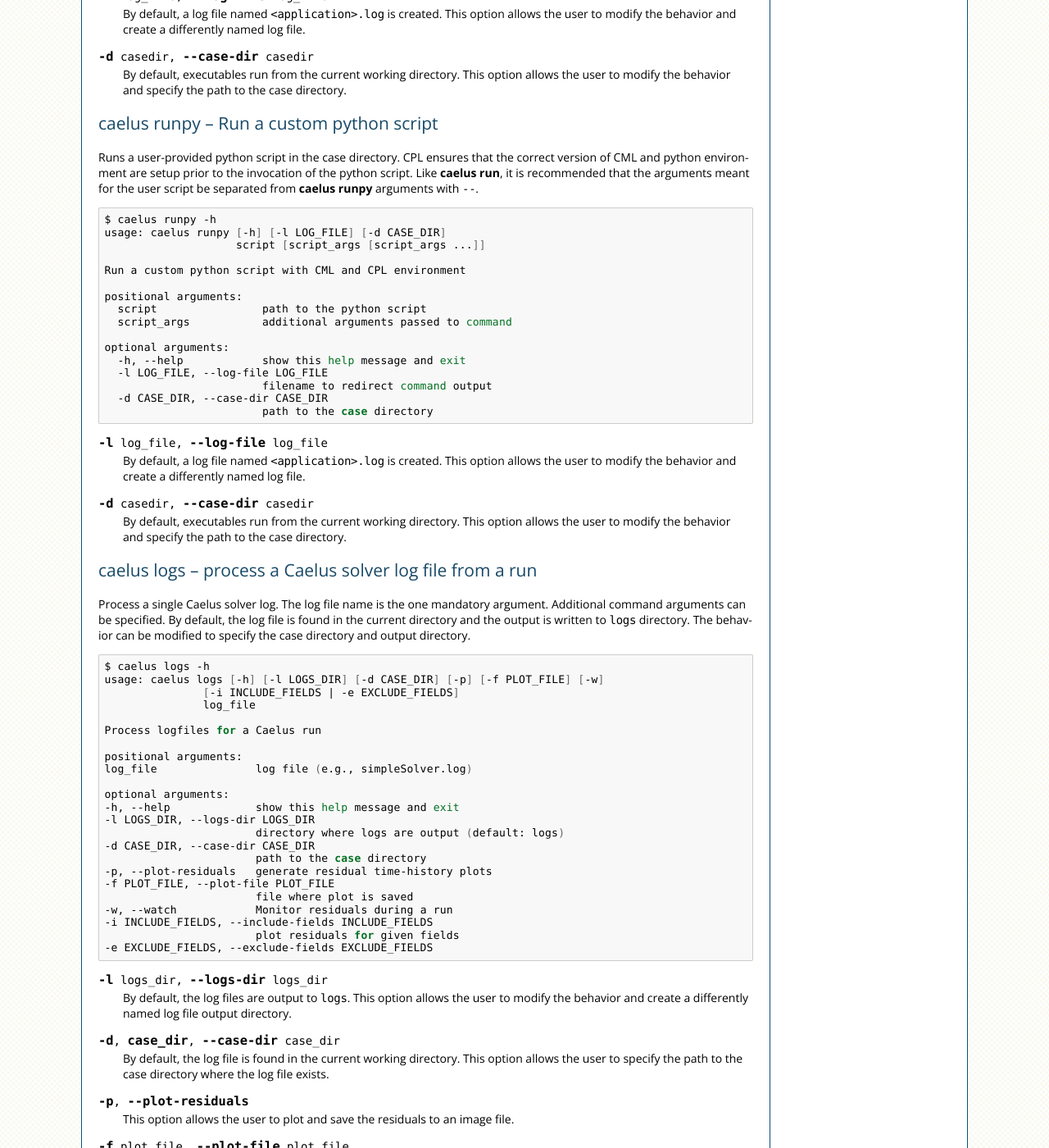
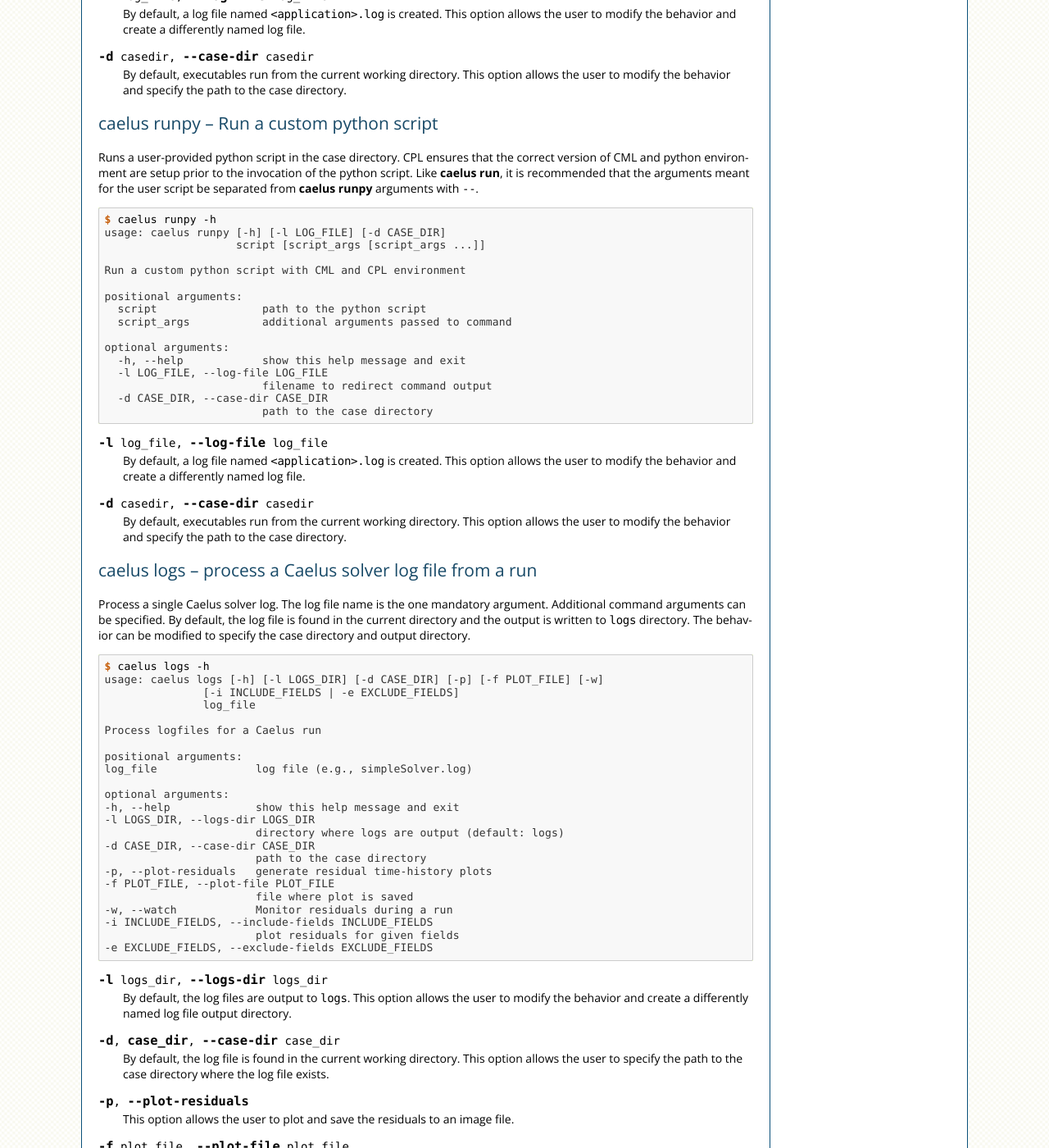
Before and after one commit to sayerhs/cpl, a Sphinx documentation site: the page built from docs/source/user/cli_apps/caelus.rst, in a window 1280 px wide and 1400 px high, scrolled down 3262 px. Shown: the whole window at 82% size. Built offline with Sphinx 7.4.7, drawn with Linux system fonts in a browser that asks for light colours; some of the changed text lies outside the part shown.

Commit message:
Minor formatting change in docs

```diff
--- a/docs/source/user/cli_apps/caelus.rst
+++ b/docs/source/user/cli_apps/caelus.rst
@@ -30,7 +30,7 @@ Action      Purpose
    the previous section. Care must be take to include the common options before
    the subcommand, i.e.,
 
-   .. code-block:: bash
+   .. code-block:: console
 
       # Correct usage
       caelus -vvv cfg -f caelus.yaml
@@ -50,7 +50,7 @@ for debugging.
 
 .. program:: caelus cfg
 
-.. code-block:: bash
+.. code-block:: console
 
    $ caelus cfg -h
    usage: caelus cfg [-h] [-f CONFIG_FILE] [-b]
@@ -85,7 +85,7 @@ directory, and name of the new case that is created. By default, the new case
 directory is created in the current working directory and must not already
 exist. CPL will not attempt to overwrite existing directories during clone.
 
-.. code-block:: bash
+.. code-block:: console
 
    $ caelus clone -h
    usage: caelus clone [-h] [-m] [-z] [-s] [-e EXTRA_PATTERNS] [-d BASE_DIR]
@@ -129,7 +129,7 @@ exist. CPL will not attempt to overwrite existing directories during clone.
    the source directory that must be skipped while cloning the case directory.
    This option can be repeated multiple times to provide more than one pattern.
 
-   .. code-block:: bash
+   .. code-block:: console
 
       # Skip all bash files and text files in the source directory
       caelus clone -e "*.sh" -e "*.txt" old_case_dir new_case_dir
@@ -151,7 +151,7 @@ directory. The behavior can be modified to read other file names and locations.
 
 .. program:: caelus tasks
 
-.. code-block:: bash
+.. code-block:: console
 
    $ caelus tasks -h
    usage: caelus tasks [-h] [-f FILE]
@@ -186,7 +186,7 @@ specify the case directory.
 
 .. program:: caelus run
 
-.. code-block:: bash
+.. code-block:: console
 
    $ caelus run -h
    usage: caelus run [-h] [-p] [-l LOG_FILE] [-d CASE_DIR] [-m MACHINEFILE]
@@ -242,7 +242,7 @@ arguments with ``--``.
 
 .. program:: caelus runpy
 
-.. code-block:: bash
+.. code-block:: console
 
    $ caelus runpy -h
    usage: caelus runpy [-h] [-l LOG_FILE] [-d CASE_DIR]
@@ -284,7 +284,7 @@ directory.
 
 .. program:: caelus logs
 
-.. code-block:: bash
+.. code-block:: console
 
    $ caelus logs -h
    usage: caelus logs [-h] [-l LOGS_DIR] [-d CASE_DIR] [-p] [-f PLOT_FILE] [-w]
@@ -344,7 +344,7 @@ directory.
    used to only include specific fields in residual plot. Multiple fields
    can be provided to this option. For example,
 
-   .. code-block:: bash
+   .. code-block:: console
 
       # Plot pressure and momentum residuals from simpleSolver case log
       caelus logs -p -i "p Ux Uy Uz" simpleSolver.log
@@ -355,7 +355,7 @@ directory.
    used to exclude specific fields in residual plot. Multiple fields
    be provided to this option. For example,
 
-   .. code-block:: bash
+   .. code-block:: console
 
       # Exclude TKE and omega residuals from simpleSolver case log
       caelus logs -p -e "k epsilon" simpleSolver.log
@@ -370,7 +370,7 @@ additional files and directories.
 
 .. program:: caelus clean
 
-.. code-block:: bash
+.. code-block:: console
 
    $ caelus clean -h
    usage: caelus clean [-h] [-d CASE_DIR] [-m] [-z] [-t] [-P] [-p PRESERVE]
--- a/docs/source/user/cli_apps/caelus_sim.rst
+++ b/docs/source/user/cli_apps/caelus_sim.rst
@@ -27,7 +27,7 @@ Action       Purpose
    previously. Care must be taken to include the common options before the
    subcommand, i.e.,
 
-   .. code-block:: bash
+   .. code-block:: console
 
       # Correct usage
       caelus_sim -v setup
@@ -45,7 +45,7 @@ matrix appear as subdirectories to the top-level analysis directory.
 
 .. program:: caelus_sim setup
 
-.. code-block:: bash
+.. code-block:: console
 
    $ caelus_sim setup -h
    usage: caelus_sim setup [-h] [-n SIM_NAME] [-d BASE_DIR] [-s] [-p]
--- a/docs/source/user/cli_apps/caelus_tutorials.rst
+++ b/docs/source/user/cli_apps/caelus_tutorials.rst
@@ -50,7 +50,7 @@ Caelus CML distribution.
    A shell wildcard pattern to match tutorial names that must be executed. This
    option can be used multiple times to match different patterns. For example,
 
-   .. code-block:: bash
+   .. code-block:: console
 
       # Run all simpleSolver cases and pisoSolver's cavity case
       caelus_tutorials -i "*simpleSolver* -i "*cavity*"
@@ -63,7 +63,7 @@ Caelus CML distribution.
    tutorial run. This option can be used multiple times to match different
    patterns. For example,
 
-   .. code-block:: bash
+   .. code-block:: console
 
       # Skip motorBikeSS and motorBikeLES cases
       caelus_tutorials -e "*motorBike*"
```
Also changed, not shown: docs/source/user/installation.rst (+9 -9 lines).
